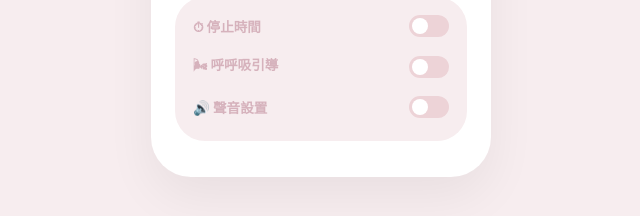
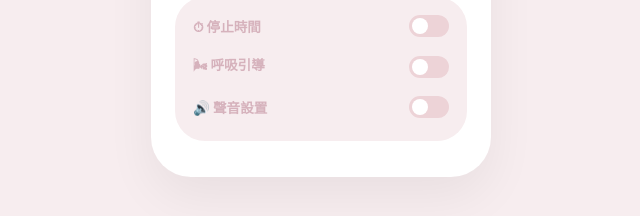
Before and after one commit to Hz-dev0/metronome, a plain HTML site: page index.html in a window 1280 px wide. Shown: the part 436-652 px from the top of the page, 319-959 px from the left. Drawn offline with Linux system fonts and the light colour scheme.

Commit message:
Update index.html

```diff
--- a/index.html
+++ b/index.html
@@ -206,7 +206,7 @@
         </div>
         <div>
             <div class="header-with-switch">
-                <span class="label-text">🌬 呼呼吸引導</span>
+                <span class="label-text">🌬 呼吸引導</span>
                 <label class="switch"><input type="checkbox" id="breathToggle" onchange="toggleBreath()"><span class="slider"></span></label>
             </div>
             <div class="collapsible-settings" id="breathContainer">
```
